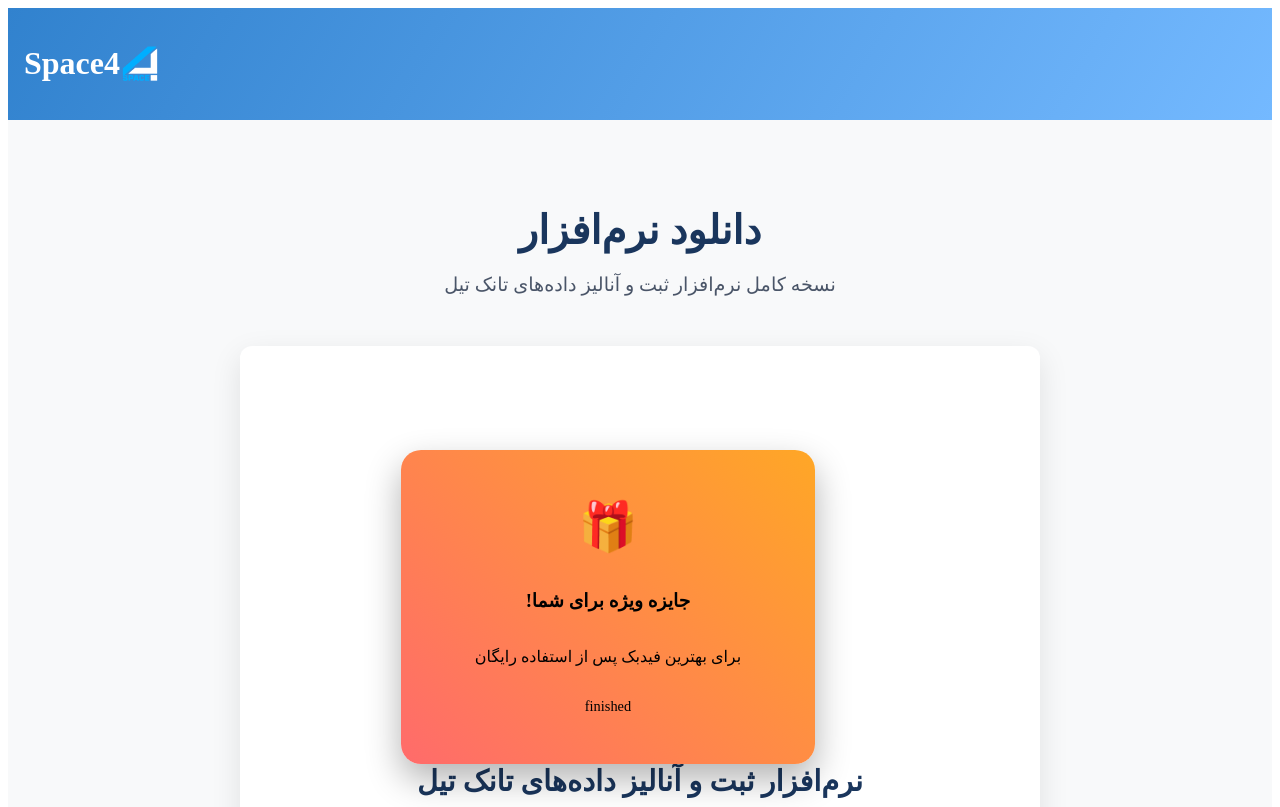
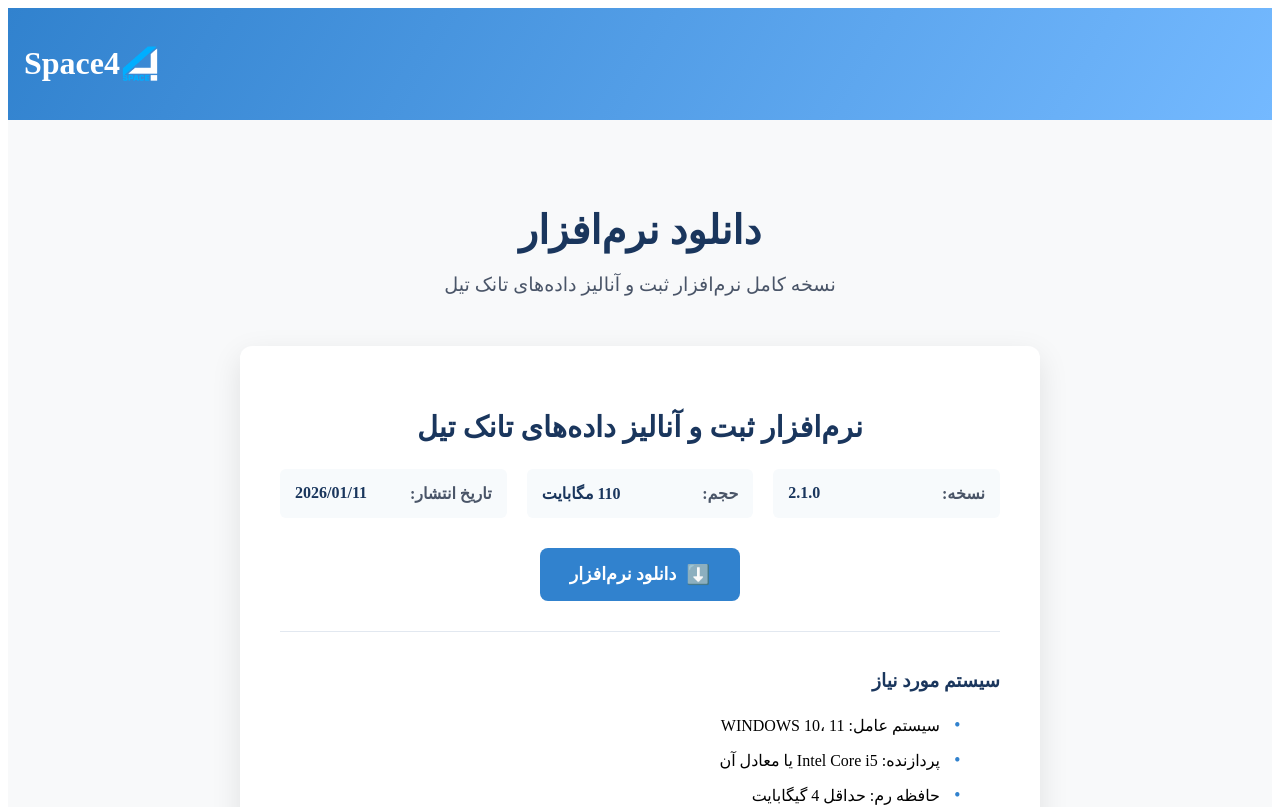
Before and after one commit to RashidBik/petrol, a SvelteKit app: page /download in a window 1280 px wide. Shown: the top 807 px of the page. Built offline with nearby package versions, Linux system fonts and the light colour scheme.

Commit message:
Update +page.svelte

```diff
--- a/src/routes/download/+page.svelte
+++ b/src/routes/download/+page.svelte
@@ -9,7 +9,7 @@
         setTimeout(() => couponCopied = false, 2000);
     }
   let downloadInfo = {
-    version: "1.6.0",
+    version: "2.1.0",
     size: "110 مگابایت",
     releaseDate: "2026/01/11",
     requirements: [
@@ -53,34 +53,7 @@
     <div class="download-content">
       <div class="download-card">
     <!-- بخش جایزه جدید -->
-  <section class="discount-section">
-    <div class="discount-card {showCoupon ? 'revealed' : ''}">
-        <div class="discount-front" on:click={() => showCoupon = true}>
-            <div class="gift-icon">🎁</div>
-            <h3>جایزه ویژه برای شما!</h3>
-            <p>برای بهترین فیدبک پس از استفاده رایگان</p>
-            <div class="click-hint">finished</div>
-        </div>
 
-        <div class="discount-back">
-            <div class="coupon-content">
-                <div class="discount-badge">10% تخفیف</div>
-                <h3>کد تخفیف ویژه</h3>
-                <p>برای خرید نسخه کامل نرم‌افزار</p>
-
-                <div class="coupon-code" on:click={copyCoupon}>
-                    <span>{couponCode}</span>
-                    <div class="copy-indicator {couponCopied ? 'copied' : ''}">
-                        {couponCopied ? 'کپی شد!' : 'کلیک برای کپی'}
-                    </div>
-                </div>
-
-                <p class="coupon-terms">این کد را همراه با فیدبک خود به شماره واتساپ  0093795552579 ارسال کنید</p>
-                <button class="close-coupon" on:click={() => showCoupon = false}>بستن</button>
-            </div>
-        </div>
-    </div>
-  </section>
         <div class="download-info">
           <h2>نرم‌افزار ثبت و آنالیز داده‌های تانک تیل</h2>
           <div class="version-info">
```
